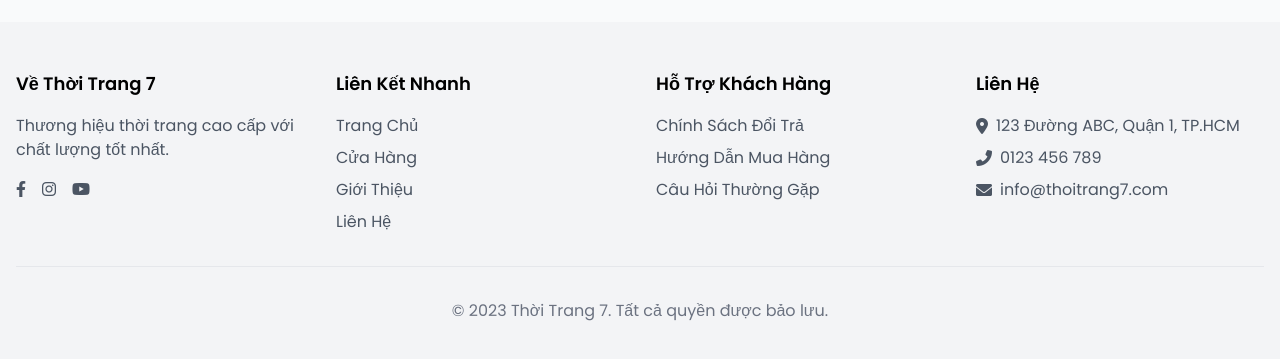
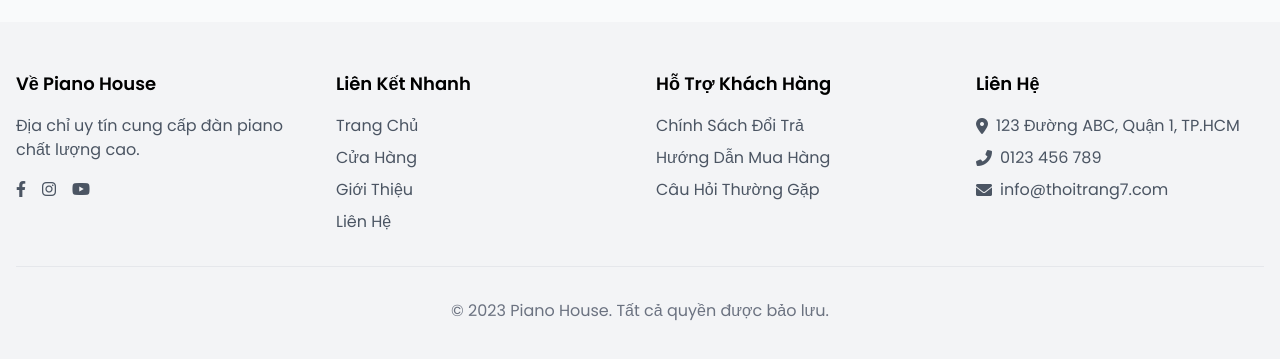
Before and after one commit to nguyendinhchuc/blackboxai-1743598731840, a plain HTML site: page public/index.html in a window 1280 px wide. Shown: the part 1146-1505 px from the top of the page. Drawn offline with nearby package versions, Linux system fonts and the light colour scheme.

Commit message:
Add public/components/Footer.html 1743652887192

```diff
--- a/public/components/Footer.html
+++ b/public/components/Footer.html
@@ -3,8 +3,8 @@
         <div class="grid grid-cols-1 md:grid-cols-4 gap-8">
             <!-- About Section -->
             <div>
-                <h3 class="text-lg font-semibold mb-4">Về Thời Trang 7</h3>
-                <p class="text-gray-600 mb-4">Thương hiệu thời trang cao cấp với chất lượng tốt nhất.</p>
+                <h3 class="text-lg font-semibold mb-4">Về Piano House</h3>
+                <p class="text-gray-600 mb-4">Địa chỉ uy tín cung cấp đàn piano chất lượng cao.</p>
                 <div class="flex space-x-4">
                     <a href="#" class="text-gray-600 hover:text-black transition">
                         <i class="fab fa-facebook-f"></i>
@@ -60,7 +60,7 @@
         </div>
 
         <div class="border-t border-gray-200 mt-8 pt-8 text-center text-gray-500">
-            <p>© 2023 Thời Trang 7. Tất cả quyền được bảo lưu.</p>
+            <p>© 2023 Piano House. Tất cả quyền được bảo lưu.</p>
         </div>
     </div>
 </footer>
```
